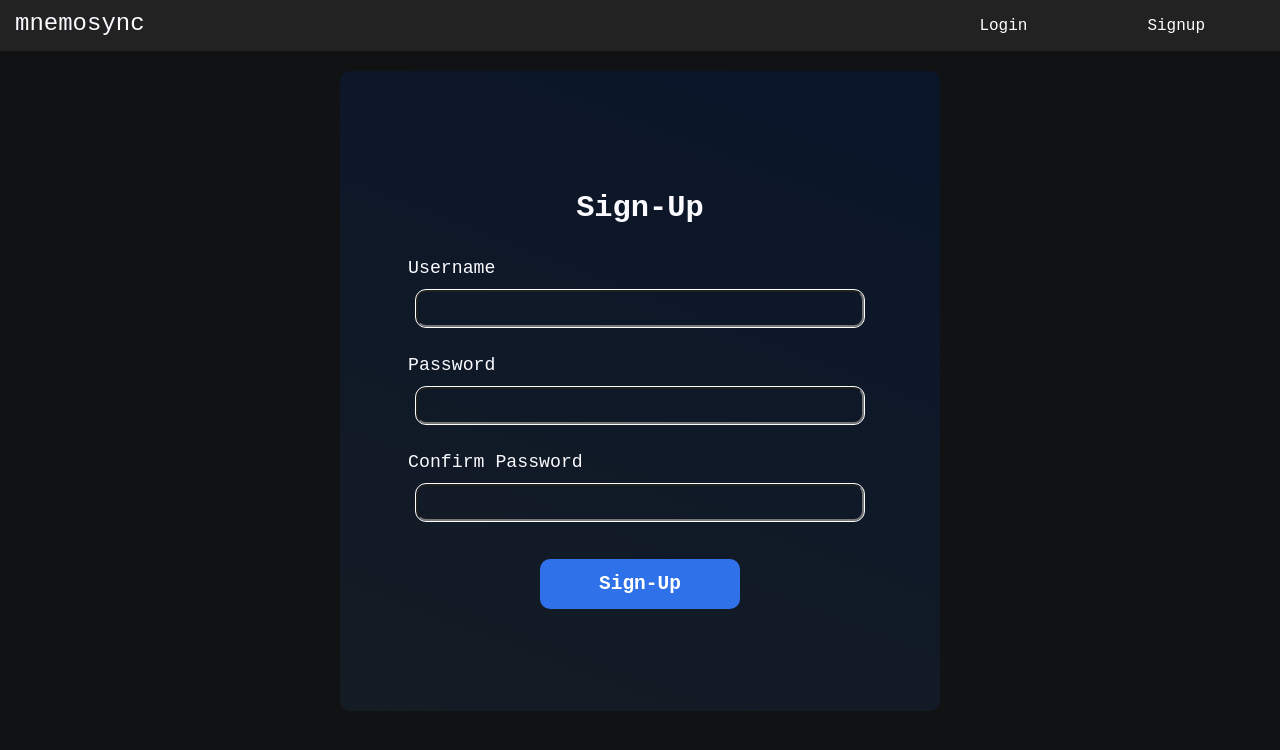
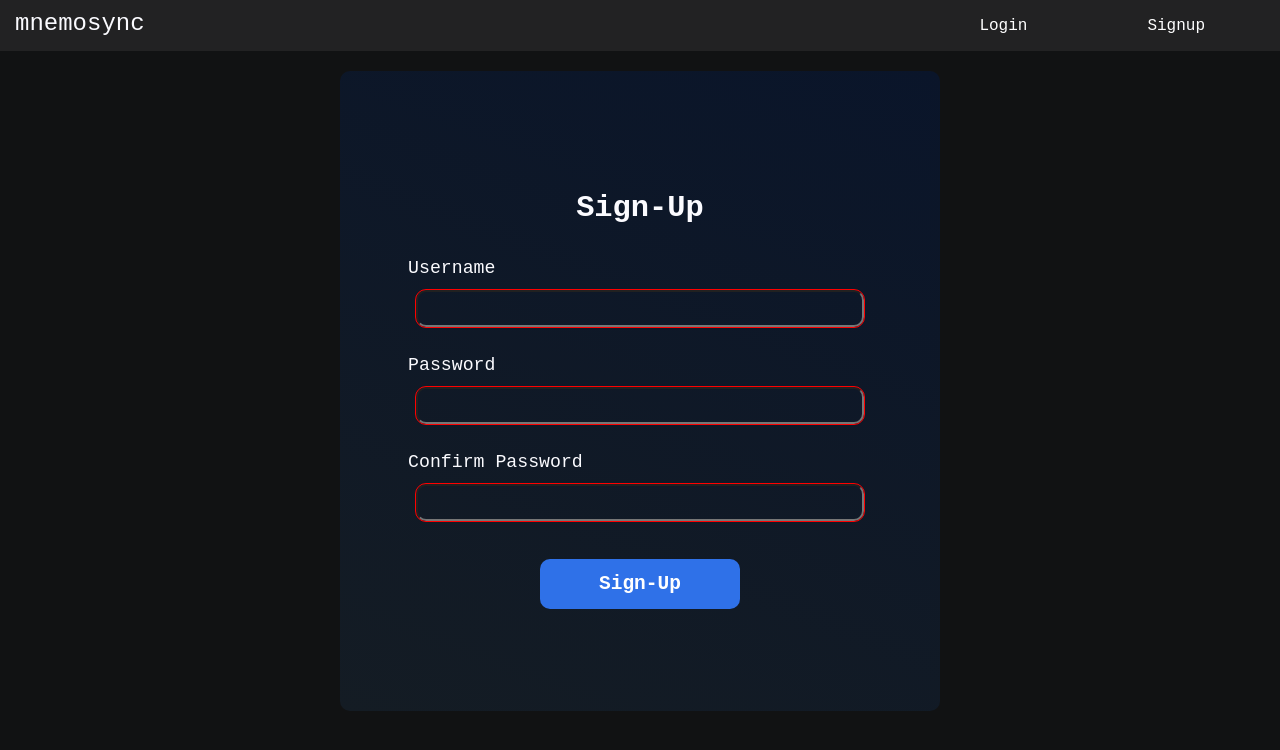
Before and after one commit to smtnhacker/mnemosync-password-manager, a React (Create React App) app in the folder client/: page /signup in a window 1280 px wide. Shown: the top 750 px of the page. Built offline with nearby package versions, Linux system fonts and the light colour scheme; no server answers.

Commit message:
feat: add basic client-side validations

```diff
--- a/client/src/components/AddEntries.js
+++ b/client/src/components/AddEntries.js
@@ -4,6 +4,7 @@ import { useNavigate } from "react-router-dom";
 
 import { encrypt } from "../util/security"
 import authContext from "../util/authContext";
+import { PATTERN, PATTERN_TITLE } from "../constants";
 
 import TextInput from "./atoms/TextInput";
 import PrimaryButton from "./atoms/PrimaryButton";
@@ -59,15 +60,33 @@ function AddEntries() {
                 <h3>Add Entry</h3>
                 <div className="form-entry">
                     <label hidden>Site Name: </label>
-                    <TextInput type="text" id="sitename" name="sitename" placeholder="Site" />
+                    <TextInput
+                        type="text"
+                        id="sitename"
+                        name="sitename"
+                        placeholder="Site"
+                        required
+                    />
                 </div>
                 <div className="form-entry">
                     <label hidden>Username: </label>
-                    <TextInput type="text" id="username" name="username" placeholder="Username" />
+                    <TextInput
+                        type="text"
+                        id="username"
+                        name="username"
+                        placeholder="Username"
+                        required
+                    />
                 </div>
                 <div className="form-entry">
                     <label hidden>Password: </label>
-                    <TextInput type="password" id="password" name="password" placeholder="Password" />
+                    <TextInput
+                        type="password"
+                        id="password"
+                        name="password"
+                        placeholder="Password"
+                        required
+                    />
                 </div>
                 <PrimaryButton type="submit">Create</PrimaryButton>
                 <SecondaryButton onClick={handleCancel}>Cancel</SecondaryButton>
--- a/client/src/components/Login.js
+++ b/client/src/components/Login.js
@@ -64,6 +64,7 @@ function Login({ loginSuccessRedirect }) {
                                 id="userInput"
                                 name="username"
                                 value={username}
+                                required
                                 onChange={(e) => setUsername(e.target.value)}
                             />
                         </FormGroup>
@@ -74,6 +75,7 @@ function Login({ loginSuccessRedirect }) {
                                 id="passInput"
                                 name="password"
                                 value={password}
+                                required
                                 onChange={(e) => setPassword(e.target.value)}
                             />
                         </FormGroup>
--- a/client/src/components/SignUp.js
+++ b/client/src/components/SignUp.js
@@ -1,6 +1,8 @@
 import { useState, useEffect } from "react";
 import { useNavigate } from "react-router-dom";
 import axios from "axios";
+
+import { PATTERN, PATTERN_TITLE } from "../constants";
 
 import Card from "./atoms/Card";
 import FormGroup from "./atoms/FormGroup";
@@ -63,6 +65,10 @@ const SignUp = ({ signupSuccessRedirect }) => {
               name="password"
               value={password}
               required
+              minLength={8}
+              maxLength={40}
+              pattern={PATTERN}
+              title={PATTERN_TITLE}
               onChange={(e) => setPassword(e.target.value)}
             />
           </FormGroup>
--- a/client/src/components/atoms/TextInput.js
+++ b/client/src/components/atoms/TextInput.js
@@ -15,6 +15,10 @@ const Wrapper = styled.input`
     &:focus {
         outline: solid 1px ${THEME.PRIMARY};
     }
+
+    &:invalid:required {
+        outline: solid 1px red;
+    }
 `
 
 const TextInput = props => {
--- a/client/src/constants.js
+++ b/client/src/constants.js
@@ -5,4 +5,7 @@ const THEME = {
     SECONDARY_DARKER: "#111111"
 }
 
-export { THEME };
+const PATTERN = "^(?=.*\\d)(?=.*[a-z])(?=.*[A-Z])(?=.*[@$!%*?&]).+"
+const PATTERN_TITLE = "The password must contain at least a lowercase letter, uppercase letter, a digit and a special character"
+
+export { THEME, PATTERN, PATTERN_TITLE };
```
